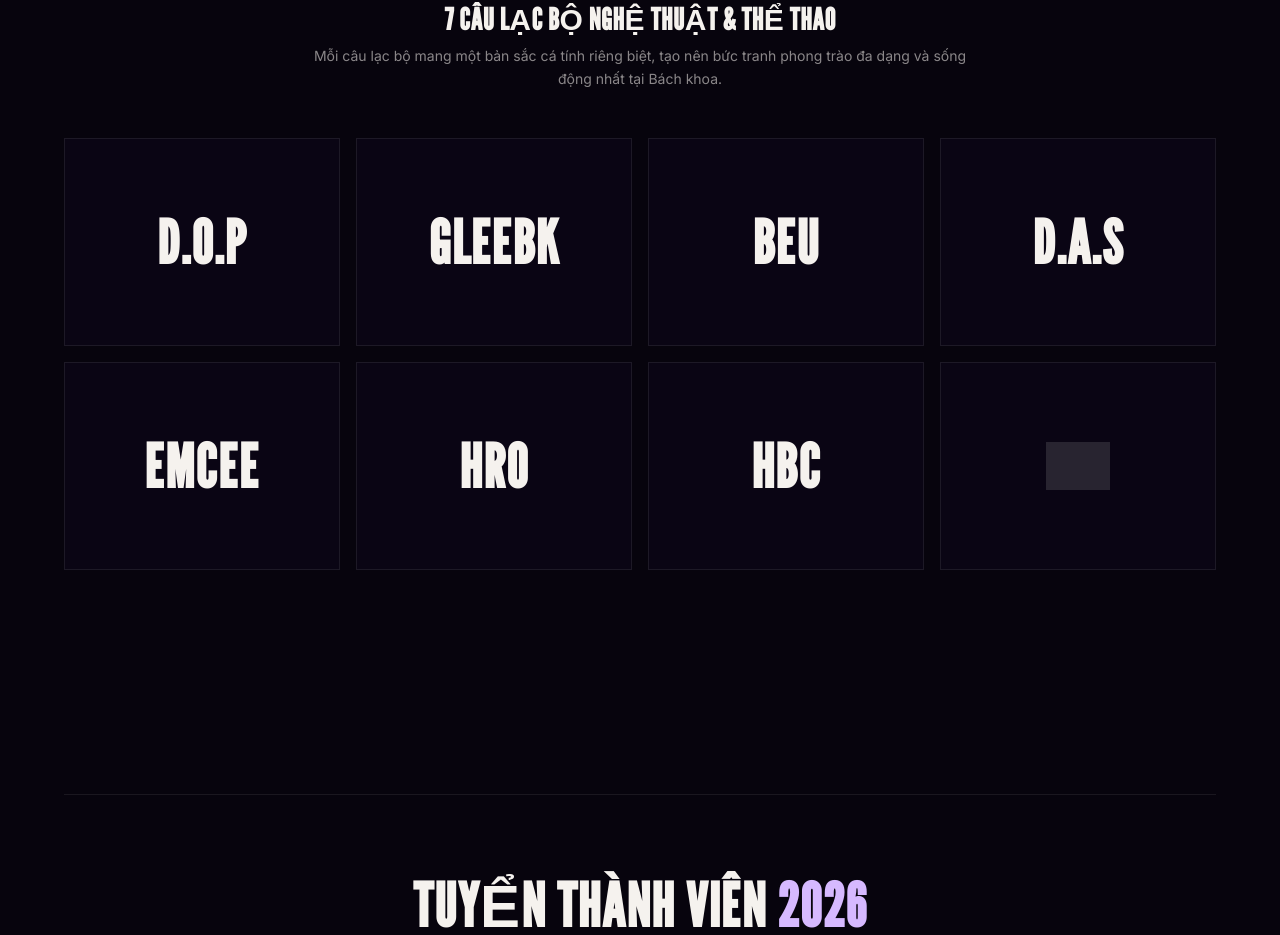
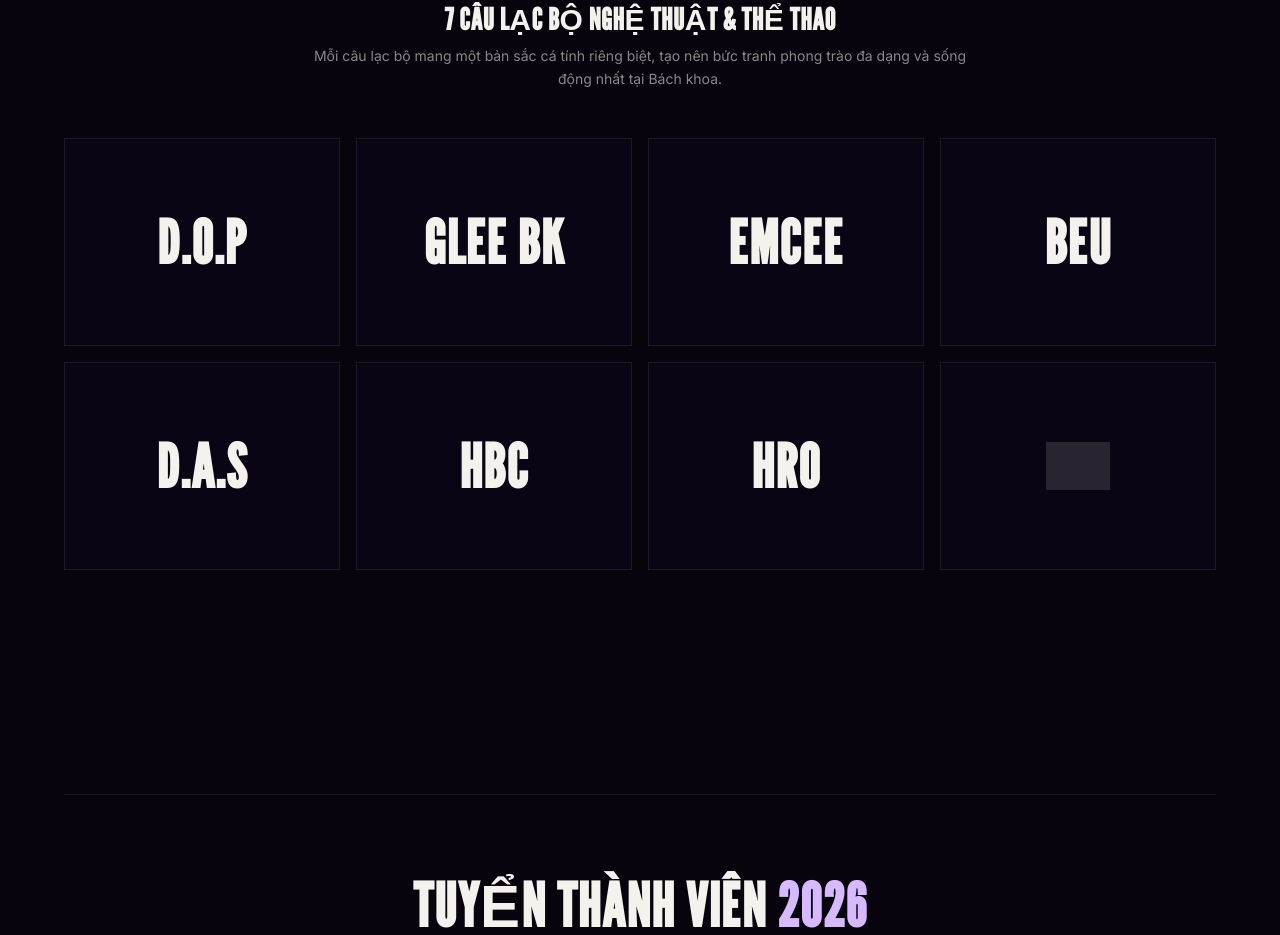
Before and after one commit to hazeth-htt/banvannghethethao, a React (Vite) app: page / in a window 1280 px wide. Shown: the part 5009-5944 px from the top of the page. Built offline with nearby package versions, Linux system fonts and the light colour scheme; grey boxes are pictures that could not be loaded; the HTML template or start-up script is replaced by a standard one.

Commit message:
content: update clubs information according to CLB.md

```diff
--- a/src/data/clubs.ts
+++ b/src/data/clubs.ts
@@ -2,7 +2,7 @@ export interface ClubItem {
   id: string;
   name: string;
   fullName: string;
-  category: "dance" | "music" | "theater" | "mc" | "rock" | "sports";
+  category: "dance" | "music" | "theater" | "mc" | "sports";
   categoryLabel: string;
   shortDesc: string;
   description: string;
@@ -15,85 +15,113 @@ export const CLUBS_DATA: ClubItem[] = [
   {
     id: "dop",
     name: "D.O.P",
-    fullName: "Dancers of Polytech",
+    fullName: "Câu lạc bộ Nhảy D.O.P",
     category: "dance",
-    categoryLabel: "Vũ đạo & Street Dance",
+    categoryLabel: "Câu lạc bộ Nhảy",
     color: "#D6B9FF",
-    tag: "Choreography / Hip-hop / Kpop Cover",
-    shortDesc: "Câu lạc bộ Vũ đạo hàng đầu Bách khoa với những bước nhảy mạnh mẽ, bùng nổ và đầy kỹ thuật trên mọi sân khấu lớn nhỏ.",
-    description: "D.O.P (Dancers of Polytech) quy tụ những bạn trẻ đam mê vũ đạo với đa dạng thể loại từ Hip-hop, Urban Choreography, Breaking đến Kpop Cover. D.O.P luôn là tâm điểm khuấy động không khí trong mọi đại nhạc hội và giành nhiều giải thưởng cao tại các giải đấu vũ đạo sinh viên toàn quốc.",
-    highlights: ["Biểu diễn chính tại Chào Tân & BK Got Talent", "Tham gia các giải đấu Dance Showcase toàn quốc", "Lớp training vũ đạo bài bản cho thành viên mới"]
+    tag: "Choreography / Street Dance / Kpop Cover",
+    shortDesc: "Ngôi nhà chung của những bạn trẻ mang niềm đam mê nhiệt huyết với vũ đạo, tỏa sáng và gắn kết tuổi trẻ qua từng bước nhảy.",
+    description: "Câu lạc bộ Nhảy D.O.P trực thuộc Ban Văn Nghệ Thể Thao - Đoàn Đại học Bách Khoa Hà Nội là ngôi nhà chung của những bạn trẻ mang niềm đam mê nhiệt huyết với vũ đạo. Không chỉ là nơi tập luyện, nâng cao kỹ năng qua các thể loại đa dạng, D.O.P còn là tập thể năng động luôn hết mình góp mặt trong các sự kiện, chương trình lớn của Nhà trường. Đây chính là môi trường lý tưởng để sinh viên Bách Khoa thỏa sức thể hiện cá tính, sự tự tin và gắn kết tuổi trẻ qua từng bước nhảy.",
+    highlights: [
+      "Góp mặt trong các sự kiện, chương trình lớn của Nhà trường",
+      "Môi trường tập luyện, nâng cao kỹ năng vũ đạo đa dạng",
+      "Thỏa sức thể hiện cá tính, sự tự tin và gắn kết tuổi trẻ",
+    ],
   },
   {
     id: "gleebk",
-    name: "GleeBK",
-    fullName: "Glee Bách Khoa",
+    name: "Glee BK",
+    fullName: "Câu lạc bộ Âm nhạc Glee BK",
     category: "music",
-    categoryLabel: "Âm nhạc & Band / Vocal",
+    categoryLabel: "Câu lạc bộ Âm nhạc",
     color: "#6A00FF",
-    tag: "Vocal / Acoustic / Band",
-    shortDesc: "Ngôi nhà của những giọng ca cảm xúc, các nhạc công tài năng và những bản hòa âm say đắm lòng người.",
-    description: "GleeBK là câu lạc bộ âm nhạc nơi những trái tim yêu hát và chơi nhạc cụ hòa nhịp. Từ những bản ballad nhẹ nhàng, pop acoustic đến những màn mashup hòa thanh hoành tráng, GleeBK luôn mang lại những giai điệu thanh xuân ngọt ngào và đầy cảm hứng cho sinh viên HUST.",
-    highlights: ["Các minishow âm nhạc định kỳ được yêu thích", "Phụ trách dàn dựng hợp xướng & band nhạc sự kiện", "Sản xuất các sản phẩm âm nhạc, cover viral"]
+    tag: "Vocal / Acoustic / Band / Harmonies",
+    shortDesc: "Nơi thắp sáng niềm đam mê ca hát và nghệ thuật, mang những giai điệu trẻ trung làm bừng sáng các sân khấu Bách Khoa.",
+    description: "Là ngôi nhà của những tâm hồn đồng điệu với âm nhạc, câu lạc bộ Âm nhạc Glee BK trực thuộc Ban Văn Nghệ Thể Thao - Đoàn Đại học Bách Khoa Hà Nội là nơi thắp sáng niềm đam mê ca hát và nghệ thuật của các bạn sinh viên. Đến với Glee BK, các thành viên không chỉ cùng nhau luyện thanh, hòa giọng mà còn mang những giai điệu trẻ trung, tươi mới làm bừng sáng các sân khấu và sự kiện lớn của Nhà trường. Đây chính là mảnh ghép tuyệt vời để tuổi trẻ Bách Khoa cất cao tiếng hát, sống trọn đam mê và sẻ chia những khoảnh khắc đáng nhớ.",
+    highlights: [
+      "Luyện thanh, hòa giọng và biểu diễn tại các sự kiện lớn của Trường",
+      "Mảnh ghép gắn kết những tâm hồn đồng điệu với âm nhạc",
+      "Sân khấu để tuổi trẻ Bách Khoa cất cao tiếng hát và sống trọn đam mê",
+    ],
+  },
+  {
+    id: "emcee",
+    name: "EMCEE",
+    fullName: "Câu lạc bộ MC EMCEE",
+    category: "mc",
+    categoryLabel: "Câu lạc bộ MC",
+    color: "#EDFF00",
+    tag: "Host / Public Speaking / Stage Mastery",
+    shortDesc: "Điểm đến lý tưởng cho những ai say mê nghệ thuật cầm mic, rèn luyện sự tự tin và làm chủ sân khấu Bách Khoa.",
+    description: "Sở hữu chiếc micro quyền năng và nhiệt huyết tuổi trẻ, câu lạc bộ EMCEE chính là điểm đến lý tưởng cho những ai say mê nghệ thuật cầm mic. Không chỉ là nơi rèn luyện sự tự tin, kỹ năng giao tiếp và làm chủ sân khấu, EMCEE còn là tập thể năng động luôn mang đến sự chuyên nghiệp và tươi mới cho các sự kiện của Nhà trường.",
+    highlights: [
+      "Rèn luyện sự tự tin, kỹ năng giao tiếp và làm chủ sân khấu",
+      "Đảm nhiệm vai trò MC dẫn dắt các sự kiện của Nhà trường",
+      "Tập thể năng động, chuyên nghiệp và giàu nhiệt huyết",
+    ],
   },
   {
     id: "beu",
     name: "BeU",
-    fullName: "BeU Dance Club",
+    fullName: "Câu lạc bộ Múa BeU",
     category: "dance",
-    categoryLabel: "Nghệ thuật & Nhảy hiện đại",
+    categoryLabel: "Câu lạc bộ Múa",
     color: "#FF9D15",
-    tag: "Modern Dance / Flashmob / Art Performance",
-    shortDesc: "Tỏa sáng với phong cách tự tin, sáng tạo và những bài nhảy nghệ thuật tràn đầy năng lượng tươi mới.",
-    description: "BeU là nơi lan tỏa tinh thần 'Be Yourself' - sống đúng với cá tính và đam mê. Câu lạc bộ nổi tiếng với các bài nhảy hiện đại, flashmob quy mô lớn và các tiết mục nhảy đương đại sâu lắng, mang dấu ấn nghệ thuật riêng biệt.",
-    highlights: ["Biên đạo các tiết mục mở màn hoành tráng", "Tổ chức các sự kiện flashmob kết nối cộng đồng", "Môi trường năng động, truyền cảm hứng sống tích cực"]
+    tag: "Traditional & Modern Dance / Expression",
+    shortDesc: "Nơi thăng hoa của những chuyển động uyển chuyển và cảm xúc với nghệ thuật múa truyền thống lẫn hiện đại.",
+    description: "Là nơi thăng hoa của những chuyển động uyển chuyển và cảm xúc, BeU - Câu lạc bộ Múa quy tụ những bạn trẻ mang tình yêu đặc biệt với nghệ thuật múa truyền thống lẫn hiện đại. Vượt qua khuôn khổ của một phòng tập để mài giũa kỹ năng và sự dẻo dai, BeU còn là một tập thể đong đầy nhiệt huyết, sẵn sàng thắp lửa qua những bước múa thăng hoa và ghi dấu ấn sâu đậm trong từng sự kiện của Nhà trường.",
+    highlights: [
+      "Mài giũa kỹ năng, sự dẻo dai và cảm xúc nghệ thuật múa",
+      "Bước múa thăng hoa, ghi dấu ấn sâu đậm trong các sự kiện",
+      "Gắn kết tình yêu nghệ thuật múa truyền thống lẫn hiện đại",
+    ],
   },
   {
     id: "das",
     name: "D.A.S",
-    fullName: "Dramatic Art Squad",
+    fullName: "Câu lạc bộ Kịch D.A.S",
     category: "theater",
-    categoryLabel: "Kịch nghệ & Diễn xuất",
+    categoryLabel: "Câu lạc bộ Kịch",
     color: "#D6B9FF",
-    tag: "Drama / Acting / Stage Play",
-    shortDesc: "Nơi thăng hoa cảm xúc sân khấu với những vở kịch sâu sắc, hài hước và giàu tính nhân văn của sinh viên Bách khoa.",
-    description: "D.A.S mang kịch nghệ đến gần hơn với đời sống sinh viên. Từ hài kịch, kịch tâm lý xã hội đến kịch đương đại, các thành viên D.A.S luôn chứng minh rằng sinh viên kỹ thuật không hề khô khan mà sở hữu tâm hồn nghệ thuật vô cùng phong phú và sắc sảo.",
-    highlights: ["Sản xuất các vở kịch sân khấu thường niên", "Diễn xuất trong các tiểu phẩm sự kiện & truyền thông", "Rèn luyện khả năng biểu cảm, đài từ và làm chủ sân khấu"]
+    tag: "Drama / Acting / Stage Expression",
+    shortDesc: "Không gian để sinh viên tự do thả mình vào nghệ thuật diễn xuất, mang lại góc nhìn chân thực và sâu lắng.",
+    description: "D.A.S - Câu lạc bộ Kịch không chỉ là nơi tập hợp những gương mặt yêu nghệ thuật diễn xuất, mà còn là không gian để sinh viên tự do thả mình vào vô vàn mảnh đời và cảm xúc khác nhau. Bằng sự sáng tạo và nhiệt huyết trên từng sàn diễn, D.A.S mang đến những góc nhìn chân thực, sâu lắng và thổi một làn gió hoàn toàn mới vào đời sống tinh thần của sinh viên Bách Khoa.",
+    highlights: [
+      "Sáng tạo và nhiệt huyết trên từng sàn diễn kịch sinh viên",
+      "Thổi làn gió mới vào đời sống tinh thần sinh viên Bách Khoa",
+      "Rèn luyện kỹ năng diễn xuất, hóa thân và biểu cảm chân thực",
+    ],
   },
   {
-    id: "emcee",
-    name: "Emcee",
-    fullName: "HUST MC Club",
-    category: "mc",
-    categoryLabel: "Người dẫn chương trình & Host",
-    color: "#EDFF00",
-    tag: "Host / Public Speaking / Voice Talent",
-    shortDesc: "Những gương mặt tự tin, giọng nói truyền cảm và phong thái bản lĩnh làm chủ mọi sân khấu lớn nhỏ.",
-    description: "CLB MC Bách khoa (Emcee) là cái nôi đào tạo và quy tụ những người dẫn chương trình tài năng, duyên dáng và linh hoạt. Thành viên Emcee đảm nhiệm vai trò host cho hầu hết các sự kiện chính quy, đại nhạc hội và hội thảo của Đại học Bách khoa Hà Nội.",
-    highlights: ["Dẫn dắt các sự kiện quy mô từ hàng trăm đến hàng vạn người", "Workshop kỹ năng nói trước công chúng & xử lý sân khấu", "Xây dựng phong thái đĩnh đạc, bản lĩnh và chuyên nghiệp"]
+    id: "hbc",
+    name: "HBC",
+    fullName: "Câu lạc bộ Bóng rổ HBC",
+    category: "sports",
+    categoryLabel: "CLB Bóng rổ",
+    color: "#00E5FF",
+    tag: "Basketball / Athletics / Team Spirit",
+    shortDesc: "Nơi quy tụ tình yêu trái bóng cam, rèn luyện thể lực và cháy hết mình trên các giải đấu của Nhà trường.",
+    description: "HBC - CLB Bóng rổ là nơi quy tụ những sinh viên mang tình yêu trái bóng cam và tinh thần thể thao bùng nổ. Không chỉ là sân chơi rèn luyện sức khỏe, sự dẻo dai và kỹ thuật qua từng trận đấu, HBC còn là một tập thể gắn kết, luôn cháy hết mình với nhiệt huyết tuổi trẻ trên các giải đấu của nhà trường.",
+    highlights: [
+      "Rèn luyện sức khỏe, sự dẻo dai và kỹ thuật bóng rổ",
+      "Cháy hết mình với nhiệt huyết tuổi trẻ trên các giải đấu",
+      "Tập thể thể thao gắn kết và lan tỏa tinh thần đồng đội",
+    ],
   },
   {
     id: "hro",
     name: "HRO",
-    fullName: "HUST Rock Organization",
-    category: "rock",
-    categoryLabel: "Rock & Heavy Band",
+    fullName: "Câu lạc bộ Bóng chày HRO",
+    category: "sports",
+    categoryLabel: "Câu lạc bộ Bóng chày",
     color: "#FF3366",
-    tag: "Rock / Metal / Live Bands",
-    shortDesc: "Cháy hết mình cùng ngọn lửa Rock cuồng nhiệt, tiếng guitar điện xé toạc màn đêm và những đêm diễn rực lửa.",
-    description: "HRO là mái nhà chung của các tín đồ Rock tại Bách khoa. Với những đêm Rockshow bùng nổ, HRO mang đến chất 'nhiệt' hoang dại, mạnh mẽ và không thỏa hiệp, khẳng định vị thế của một trong những cộng đồng Rock sinh viên lâu đời và chất nhất Hà Nội.",
-    highlights: ["Tổ chức các Rock Night thường niên chật kín khán giả", "Quy tụ các ban nhạc rock sinh viên tài năng", "Giao lưu cùng các Rock band huyền thoại Việt Nam"]
+    tag: "Baseball / Teamwork / Dynamic Energy",
+    shortDesc: "Hội tụ những cú đánh uy lực và sự phối hợp nhịp nhàng, mang tinh thần bóng chày bùng nổ vào từng trận đấu.",
+    description: "Khoác lên mình tinh thần thể thao năng động và đầy cá tính, HRO - Câu lạc bộ Bóng chày là nơi hội tụ của những cú đánh uy lực cùng sự phối hợp nhịp nhàng đậm chất đồng đội. Bên cạnh những giờ luyện tập bền bỉ trên sân để nâng cao thể lực và chiến thuật, nơi đây còn quy tụ một tập thể đầy lửa nhiệt huyết, luôn sẵn sàng khuấy động và mang tinh thần thể thao bùng nổ của sinh viên Bách Khoa vào từng trận đấu.",
+    highlights: [
+      "Luyện tập bền bỉ nâng cao thể lực và chiến thuật bóng chày",
+      "Hội tụ những cú đánh uy lực cùng phối hợp nhịp nhàng đồng đội",
+      "Khuấy động tinh thần thể thao năng động, cá tính tại Bách Khoa",
+    ],
   },
-  {
-    id: "hbc",
-    name: "HBC",
-    fullName: "HUST Basketball Club",
-    category: "sports",
-    categoryLabel: "Thể thao & Bóng rổ",
-    color: "#00E5FF",
-    tag: "Basketball / Athletics / Sports Spirit",
-    shortDesc: "Đại diện cho tinh thần thể thao kiên cường, tốc độ và sức mạnh của những 'chiến binh' bóng rổ Bách khoa.",
-    description: "HBC là câu lạc bộ bóng rổ quy tụ những tài năng thể thao hàng đầu của trường. Câu lạc bộ thường xuyên đại diện HUST tham gia và đạt thành tích cao tại các giải bóng rổ sinh viên Hà Nội, đồng thời tổ chức các giải đấu nội bộ sôi nổi nhằm phát triển phong trào rèn luyện thể chất.",
-    highlights: ["Đội tuyển thi đấu tại các giải sinh viên toàn quốc", "Tổ chức các giải bóng rổ 3x3 và 5x5 toàn trường", "Lan tỏa lối sống năng động, khỏe khoắn và tinh thần đồng đội"]
-  }
 ];
```
